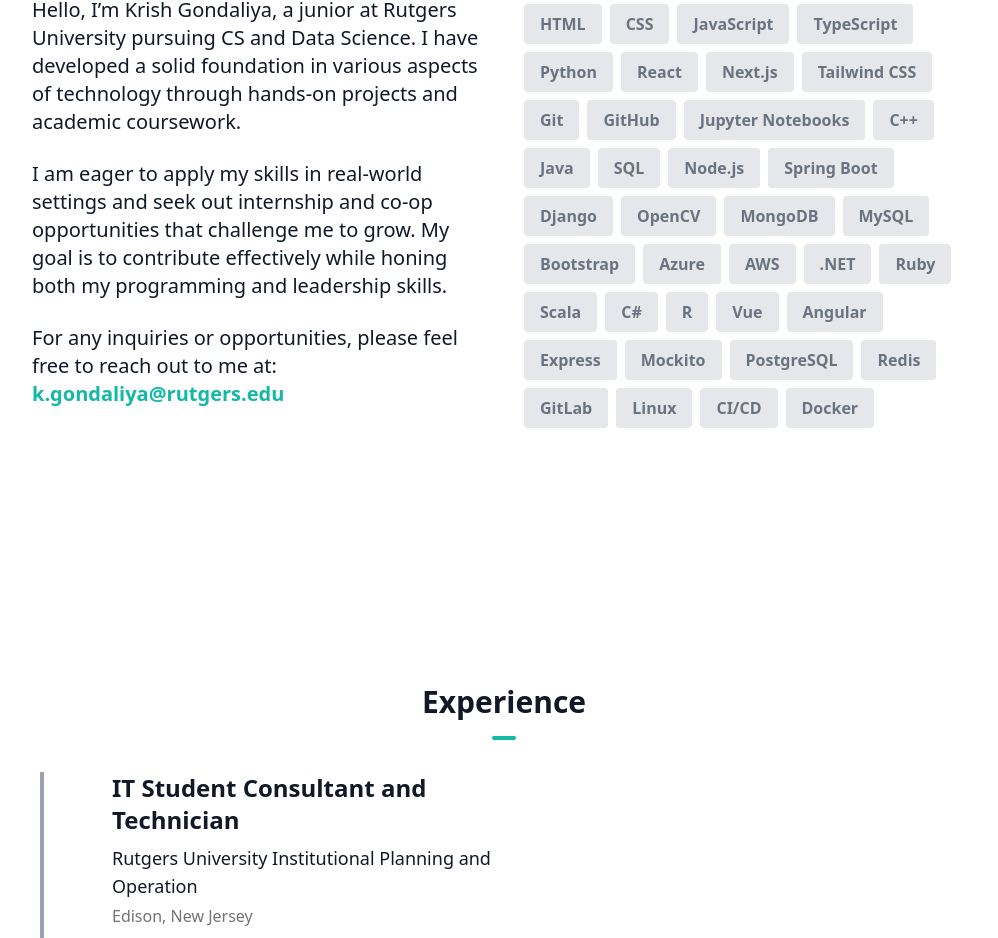
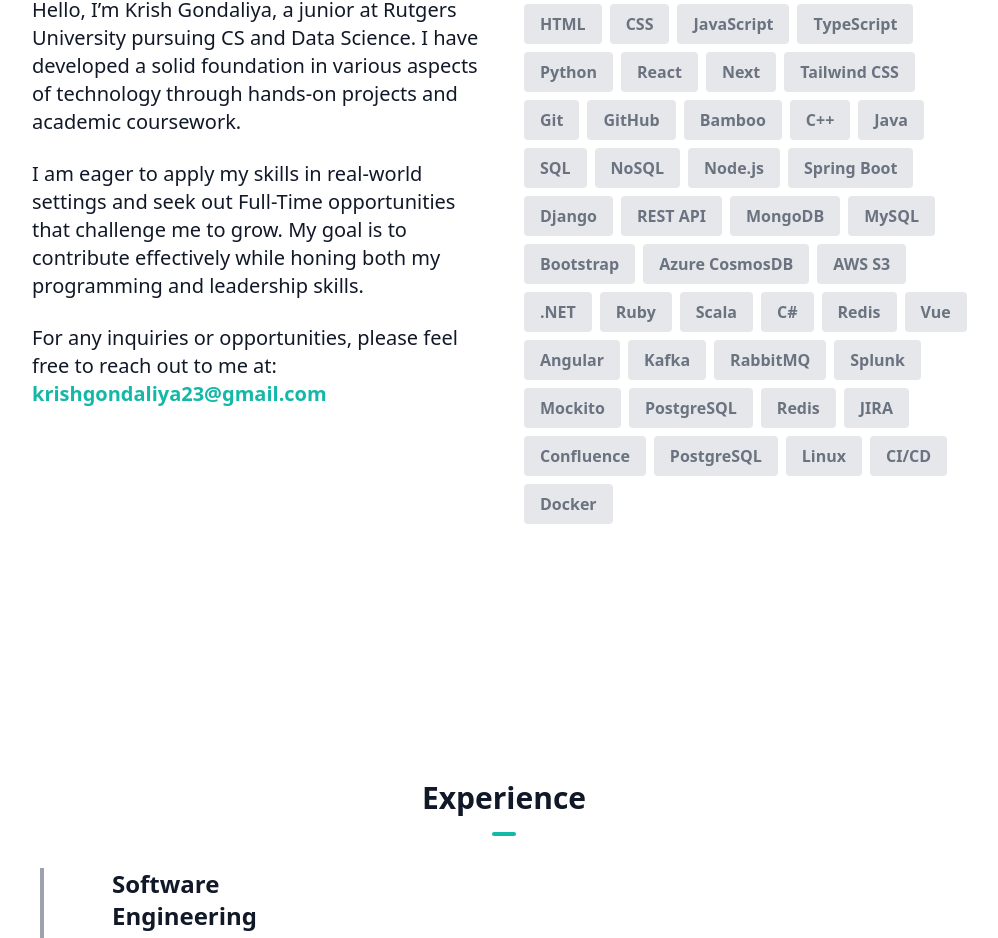
Before and after one commit to krishgondaliya/Portfolio, a Next.js app: page / in a window 1280 px wide. Shown: the part 1131-2069 px from the top of the page, without its empty margins (136-1134 px from the left). Built offline with nearby package versions, Linux system fonts and the light colour scheme.

Commit message:
about-&-exp

```diff
--- a/components/AboutSection.tsx
+++ b/components/AboutSection.tsx
@@ -8,35 +8,40 @@
   { skill: "TypeScript" },
   { skill: "Python" },
   { skill: "React" },
-  { skill: "Next.js" },
+  { skill: "Next" },
   { skill: "Tailwind CSS" },
   { skill: "Git" },
   { skill: "GitHub" },
-  { skill: "Jupyter Notebooks" },
+  { skill: "Bamboo" },
   { skill: "C++" },
   { skill: "Java" },
   { skill: "SQL" },
+  { skill: "NoSQL" },
   { skill: "Node.js" },
   { skill: "Spring Boot" },
   { skill: "Django" },
-  { skill: "OpenCV" },
+  { skill: "REST API" },
   { skill: "MongoDB" },
   { skill: "MySQL" },
   { skill: "Bootstrap" },
-  { skill: "Azure" },
-  { skill: "AWS" },
+  { skill: "Azure CosmosDB" },
+  { skill: "AWS S3" },
   { skill: ".NET" },
   { skill: "Ruby" },
   { skill: "Scala" },
   { skill: "C#" },
-  { skill: "R" },
+  { skill: "Redis" },
   { skill: "Vue" },
   { skill: "Angular" },
-  { skill: "Express" },
+  { skill: "Kafka" },
+  { skill: "RabbitMQ" },
+  { skill: "Splunk" },
   { skill: "Mockito" },
   { skill: "PostgreSQL" },
   { skill: "Redis" },
-  { skill: "GitLab" },
+  { skill: "JIRA" },
+  { skill: "Confluence" },
+  { skill: "PostgreSQL" },
   { skill: "Linux" },
   { skill: "CI/CD" },
   { skill: "Docker" },
@@ -61,13 +66,13 @@
             </p>
             <br />
             <p className="text-lg md:text-xl">
-              I am eager to apply my skills in real-world settings and seek out internship and co-op opportunities that challenge me to grow. My goal is to contribute effectively while honing both my programming and leadership skills.
+              I am eager to apply my skills in real-world settings and seek out Full-Time opportunities that challenge me to grow. My goal is to contribute effectively while honing both my programming and leadership skills.
             </p>
             <br />
             <p className="text-lg md:text-xl">
               For any inquiries or opportunities, please feel free to reach out to me at:{" "}
               <span className="font-bold text-teal-500">
-                <a href="mailto:k.gondaliya@rutgers.edu">k.gondaliya@rutgers.edu</a>
+                <a href="mailto:krishgondaliya23@gmail.com">krishgondaliya23@gmail.com</a>
               </span>
             </p>
           </div>
--- a/components/Experience.tsx
+++ b/components/Experience.tsx
@@ -3,18 +3,15 @@
 
 const experiences = [
     {
-        title: "IT Student Consultant and Technician",
-        company: "Rutgers University Institutional Planning and Operation",
-        date: "March 2024 - Present",
-        location: "Edison, New Jersey",
+        title: "Software Engineering Intern",
+        company: "Charles Schwab",
+        date: "May 2025 - Present",
+        location: "Austin, TX",
         description: [
-            "Provided technical support on various IT issues including software installations, hardware troubleshooting, and network connectivity problems, resulting in a 95% issue resolution rate on first contact.",
-            "Maintained and administered over 30 multimedia systems of classroom technology, ensuring smooth operation of equipment and resources for academic use.",
-            "Contributed to the documentation and updating of 20+ support procedures and knowledge base articles to facilitate consistent and accurate support delivery."
         ]
     },
     {
-        title: "Full-Stack Software Engineering Intern",
+        title: "Software Engineering Intern",
         company: "Knovos LLC",
         date: "May 2023 - August 2023",
         location: "Hybrid",
@@ -22,6 +19,17 @@
             "Optimized code designs and adhered to the Software Development Life Cycle (SDLC) by implementing Agile and Scrum methodologies, which reduced project delivery times and enhanced team collaboration.",
             "Developed POST, GET, and DELETE endpoints using Java and Spring Boot API framework, which reduced data processing time by 40%, resulting in faster response rates and improved user experience.",
             "Implemented diverse features and components, resolved bugs, and wrote 90+ unit tests using testing framework like Mockito, gaining proficiency in test-driven and agile development methodologies."
+        ]
+    },
+    {
+        title: "IT Student Consultant and Technician",
+        company: "Rutgers University Institutional Planning and Operation",
+        date: "March 2024 - Present",
+        location: "Edison, NJ",
+        description: [
+            "Provided technical support on various IT issues including software installations, hardware troubleshooting, and network connectivity problems, resulting in a 95% issue resolution rate on first contact.",
+            "Maintained and administered over 30 multimedia systems of classroom technology, ensuring smooth operation of equipment and resources for academic use.",
+            "Contributed to the documentation and updating of 20+ support procedures and knowledge base articles to facilitate consistent and accurate support delivery."
         ]
     },
     {
```
